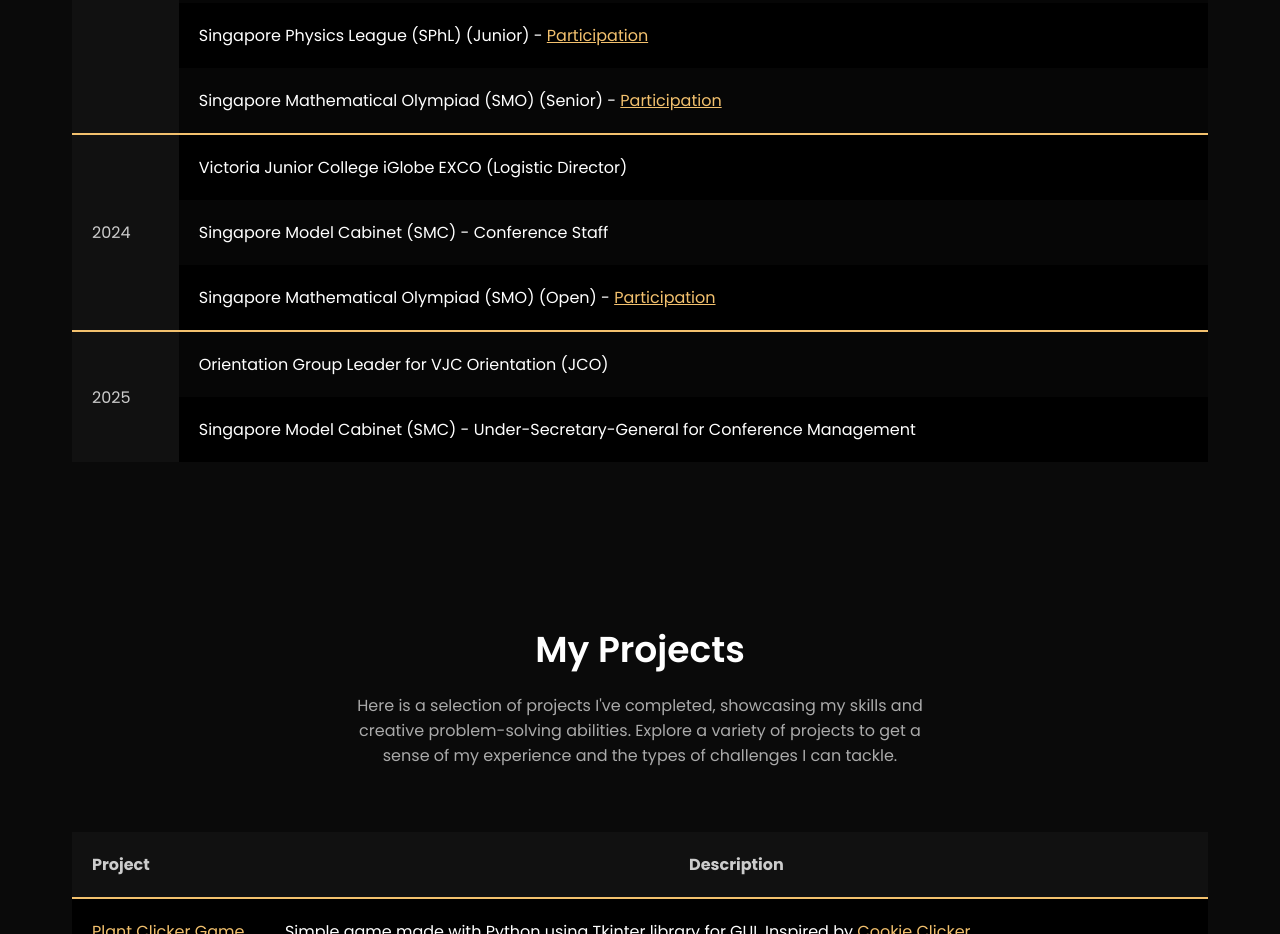
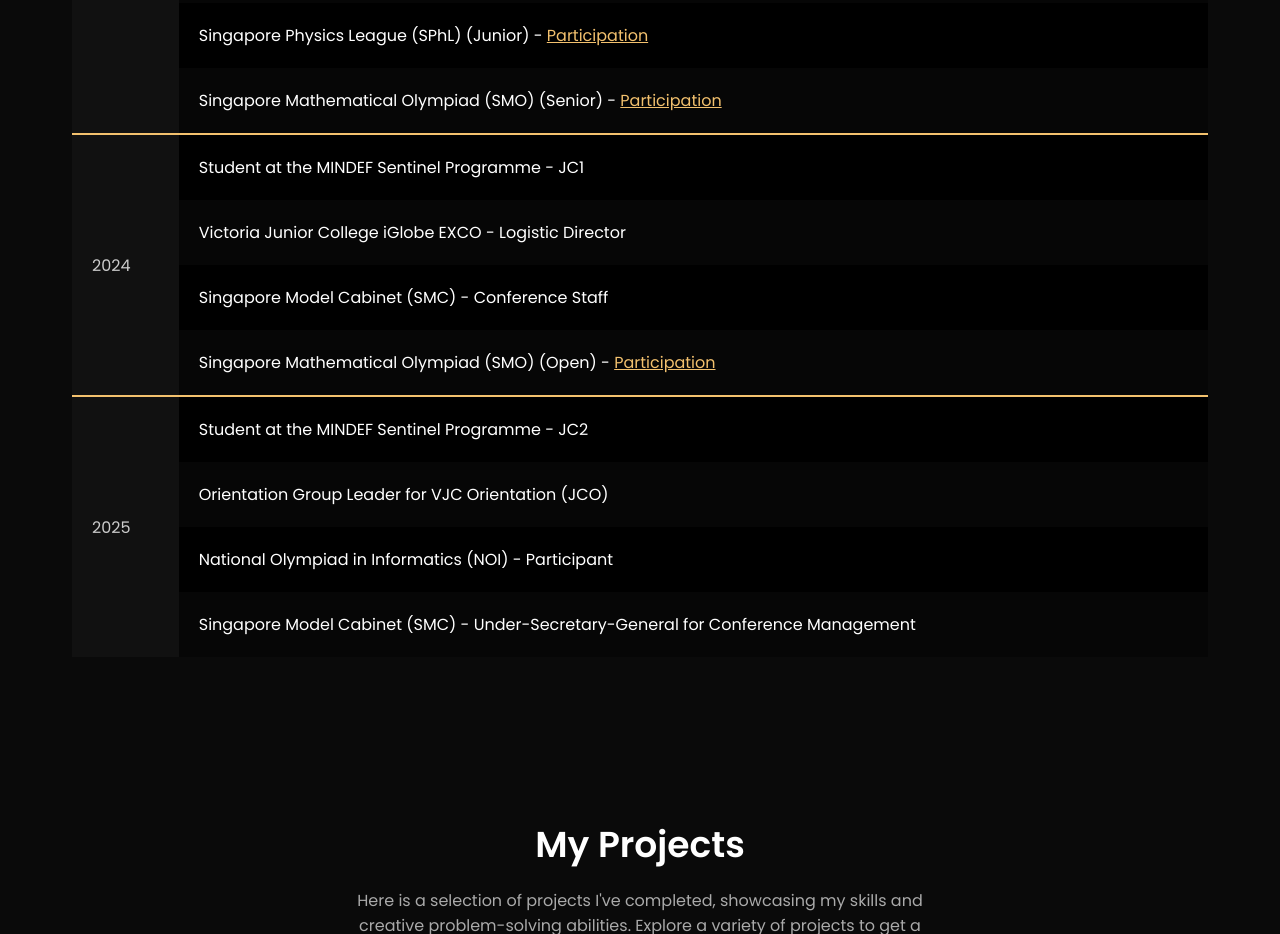
Before and after one commit to Shadan13/shadan13.github.io, a plain HTML site: page index.html in a window 1280 px wide. Shown: the part 3870-4804 px from the top of the page. Drawn offline with nearby package versions, Linux system fonts and the light colour scheme.

Commit message:
Update index.html with new experience entries

```diff
--- a/index.html
+++ b/index.html
@@ -261,8 +261,11 @@
                                 target="_blank" rel="noopener noreferrer">Participation</a></td>
                     </tr>
                     <tr>
-                        <td rowspan="3" class="top-border">2024</td>
-                        <td class="top-border">Victoria Junior College iGlobe EXCO (Logistic Director)</td>
+                        <td rowspan="4" class="top-border">2024</td>
+                        <td class="top-border">Student at the MINDEF Sentinel Programme - JC1</td>
+                    </tr>
+                    <tr>
+                        <td>Victoria Junior College iGlobe EXCO - Logistic Director</td>
                     </tr>
                     <tr>
                         <td>Singapore Model Cabinet (SMC) - Conference Staff</td>
@@ -272,8 +275,14 @@
                                 rel="noopener noreferrer">Participation</a></td>
                     </tr>
                     <tr>
-                        <td rowspan="2" class="top-border">2025</td>
-                        <td class="top-border">Orientation Group Leader for VJC Orientation (JCO)</td>
+                        <td rowspan="4" class="top-border">2025</td>
+                        <td class="top-border">Student at the MINDEF Sentinel Programme - JC2</td>
+                    </tr>
+                    <tr>
+                        <td>Orientation Group Leader for VJC Orientation (JCO)</td>
+                    </tr>
+                    <tr>
+                        <td>National Olympiad in Informatics (NOI) - Participant</td>
                     </tr>
                     <tr>
                         <td>Singapore Model Cabinet (SMC) - Under-Secretary-General for Conference Management</td>
```
